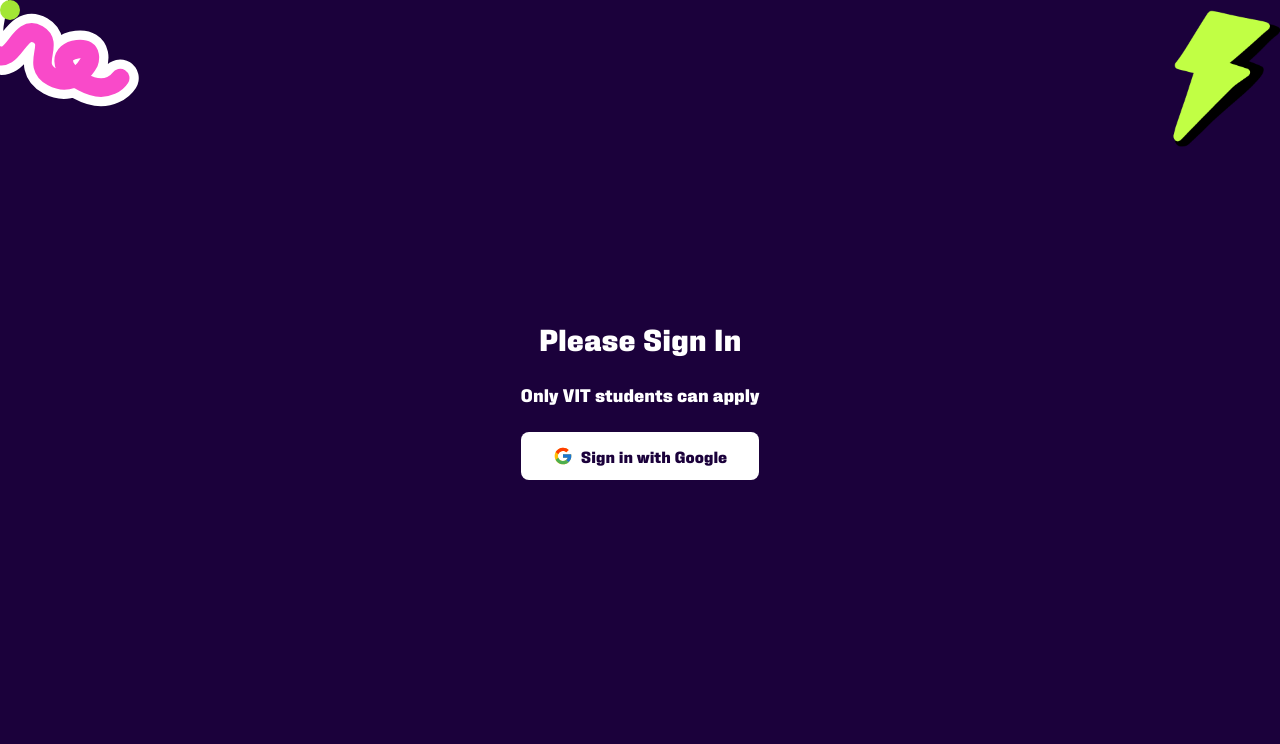
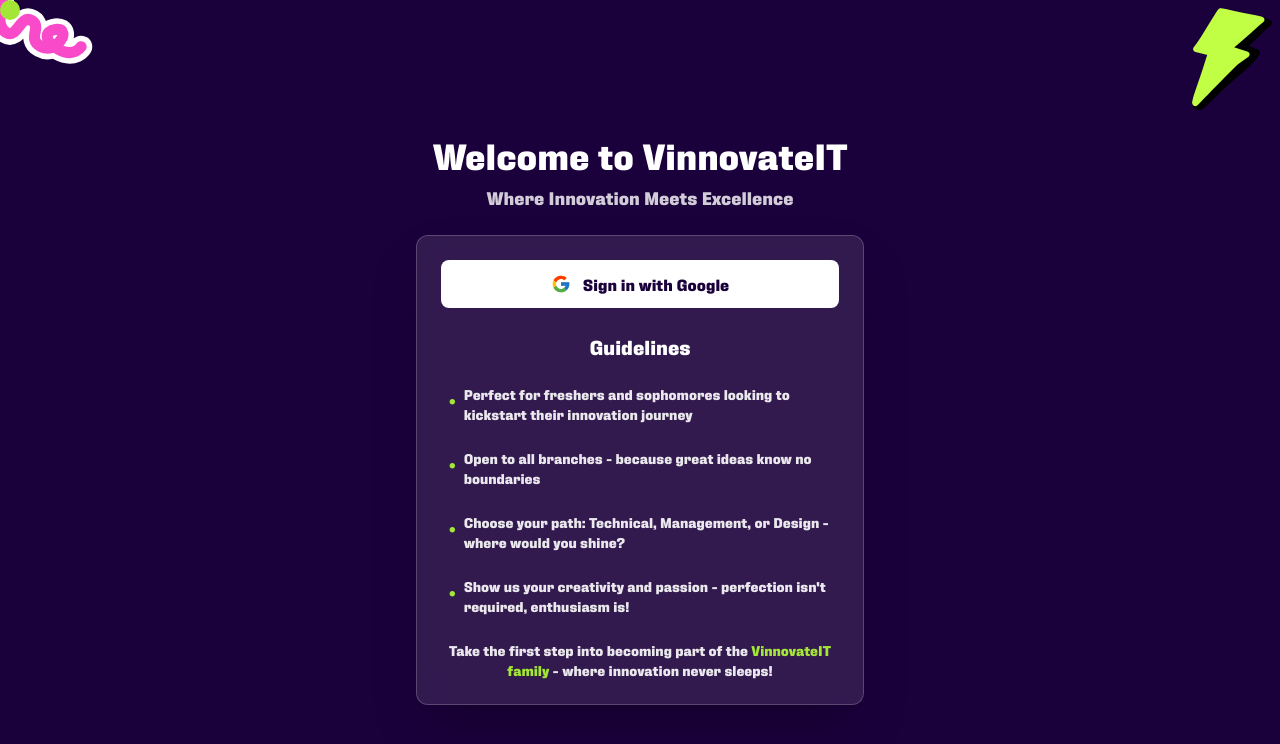
Before and after one commit to vinnovateit/Recruitments2024, a Next.js app: page /apply in a window 1280 px wide. Shown: the top 744 px of the page. Built offline with nearby package versions, Linux system fonts and the light colour scheme; no server answers.

Commit message:
feat: added basic things to fill up auth button page

```diff
--- a/src/app/apply/layout.tsx
+++ b/src/app/apply/layout.tsx
@@ -24,7 +24,7 @@
   return (
     <html lang="en">
       <CustomCursor2/>
-      <body className={`font-sans ${inter.variable} bg-specpurple cursor-none`}>
+      <body className={`font-sans ${inter.variable} bg-specpurple`}>
         <SessionProvider>
           {children}
         </SessionProvider>
--- a/src/components/CursorAnimation.tsx
+++ b/src/components/CursorAnimation.tsx
@@ -22,7 +22,7 @@
 
     // Animation ticker for smoother cursor trail
     gsap.to({}, {
-      duration: 0.008, // Faster update rate (was 0.016)
+      duration: 0.008, // Faster update rate
       repeat: -1,
       onRepeat: () => {
         // Update positions with minimal delay
@@ -30,18 +30,18 @@
           if (index === 0) return;
           const prevPos = cursorPositions[index - 1];
           gsap.to(pos, {
-            duration: 0.08,  // Faster following (was 0.15)
+            duration: 0.08,
             x: prevPos.x,
             y: prevPos.y,
-            ease: "power1.out",  // Slightly smoothed movement
+            ease: "power1.out",
           });
         });
 
         // Animate each cursor with tighter spacing
         cursors.forEach((cursor, index) => {
           gsap.to(cursor, {
-            duration: 0.08,  // Faster movement (was 0.15)
-            x: cursorPositions[index].x - (6 - index * 0.5),  // Tighter spacing (was 10 - index * 0.8)
+            duration: 0.08,
+            x: cursorPositions[index].x - (6 - index * 0.5),
             y: cursorPositions[index].y - (6 - index * 0.5),
             ease: "power1.out",
           });
@@ -62,16 +62,16 @@
         cursors.forEach((cursor, index) => {
           if (index === 0) {
             gsap.to(cursor, {
-              width: 20,  // Slightly smaller hover state
+              width: 20,
               height: 20,
               backgroundColor: "white",
               opacity: 1,
-              duration: 0.2,  // Faster transition
+              duration: 0.2,
             });
           } else {
             gsap.to(cursor, {
               opacity: 0,
-              duration: 0.1,  // Faster fade out
+              duration: 0.1,
             });
           }
         });
@@ -79,10 +79,10 @@
         cursors.forEach((cursor, index) => {
           if (index === 0) {
             gsap.to(cursor, {
-              width: 24,
-              height: 24,
-              filter: "blur(3px)",  // Slightly reduced blur
-              backgroundColor: "rgba(255, 255, 255, 0.6)",
+              width: 32,
+              height: 32,
+              backgroundColor: "transparent",
+              border: "2px solid rgb(74, 222, 128)",
               opacity: 1,
               duration: 0.2,
             });
@@ -97,7 +97,7 @@
         cursors.forEach((cursor, index) => {
           if (index === 0) {
             gsap.to(cursor, {
-              width: 32,  // Slightly smaller button hover
+              width: 32,
               height: 32,
               backgroundColor: "rgba(74, 222, 128, 0.8)",
               opacity: 1,
@@ -117,12 +117,13 @@
       // Reset to original trail state
       cursors.forEach((cursor, index) => {
         gsap.to(cursor, {
-          width: 16 - index * 1,  // Match initial sizes
+          width: 16 - index * 1,
           height: 16 - index * 1,
           backgroundColor: "rgba(74, 222, 128, " + (1 - index * 0.1) + ")",
+          border: "none",
           filter: "blur(0px)",
           opacity: 1,
-          duration: 0.2,  // Faster reset
+          duration: 0.2,
         });
       });
     };
--- a/src/components/DomainSelectionForm.tsx
+++ b/src/components/DomainSelectionForm.tsx
@@ -135,7 +135,7 @@
         <div className="flex justify-center mt-12">
           <button
             onClick={handleNext}
-            className="bg-pink-500 text-white px-10 py-3 rounded text-lg font-medium hover:bg-pink-600 transition-colors"
+            className="bg-pink-500 text-white hover:text-black px-10 py-3 rounded text-lg font-medium hover:bg-[#9FFF47] transition-colors"
           >
             NEXT →
           </button>
--- a/src/components/LoginScreen.tsx
+++ b/src/components/LoginScreen.tsx
@@ -1,11 +1,20 @@
+import React from 'react';
 import { signIn } from "next-auth/react";
+import { motion } from "framer-motion";
 
 const LoginScreen = () => {
   return (
-    <div className="flex flex-col justify-center items-center min-h-screen bg-specpurple gap-6 font-Fixture">
-      <div className="absolute top-0 left-0">
+    <div className="flex flex-col justify-between h-screen bg-specpurple font-Fixture relative">
+      {/* Top section with logos */}
+      <div className="relative w-full pt-6 px-4">
+        <motion.div
+          className="absolute top-0 left-0"
+          initial={{ x: -100, opacity: 0 }}
+          animate={{ x: 0, opacity: 1 }}
+          transition={{ duration: 0.8, ease: "easeOut" }}
+        >
           <svg
-          className="w-16 md:w-32 lg:w-40 ml-[-1.2vw]"
+            className="w-16 md:w-24"
             viewBox="0 0 129 95"
             fill="none"
             xmlns="http://www.w3.org/2000/svg"
@@ -25,33 +34,100 @@
               />
             </g>
           </svg>
-      </div>
+        </motion.div>
 
-      <div className="absolute top-0 right-0">
+        <motion.div
+          className="absolute top-0 right-2"
+          initial={{ x: 100, opacity: 0 }}
+          animate={{ x: 0, opacity: 1 }}
+          transition={{ duration: 0.8, ease: "easeOut" }}
+        >
           <img
             src="/thundericon.png"
             alt="Thunder Icon"
-          className="w-20 md:w-32"
+            className="w-16 md:w-24"
           />
+        </motion.div>
       </div>
-      <>
-      <h1 className="text-white text-3xl font-bold">Please Sign In</h1>
-      <p className="text-white text-lg">Only VIT students can apply</p>
-      <button
+
+      {/* Main content section */}
+      <div className="flex flex-col items-center justify-center flex-grow px-4 pt-12 pb-8">
+        <motion.div
+          className="text-center mb-6"
+          initial={{ y: 50, opacity: 0 }}
+          animate={{ y: 0, opacity: 1 }}
+          transition={{ duration: 0.6, delay: 0.2 }}
+        >
+          <h1 className="text-white text-3xl md:text-4xl font-bold mb-2">Welcome to VinnovateIT</h1>
+          <p className="text-white/80 text-lg">Where Innovation Meets Excellence</p>
+        </motion.div>
+
+        <motion.div
+          className="bg-white/10 backdrop-blur-lg rounded-xl p-6 w-full max-w-md relative border border-white/20 shadow-2xl"
+          initial={{ y: 50, opacity: 0 }}
+          animate={{ y: 0, opacity: 1 }}
+          transition={{ duration: 0.6, delay: 0.4 }}
+          whileHover={{ borderColor: "rgba(163, 230, 53, 0.5)" }}
+        >
+          <motion.button
             onClick={() => signIn("google")}
-        className="bg-white text-specpurple px-8 py-3 rounded-lg font-semibold flex items-center gap-2 hover:bg-gray-100 transition-colors"
+            className="w-full bg-white text-specpurple px-6 py-3 rounded-lg font-semibold flex items-center justify-center gap-3 group"
+            whileHover={{ scale: 1.02, backgroundColor: "#9FFF47" }}
+            whileTap={{ scale: 0.98 }}
+            transition={{ duration: 0.2 }}
           >
-        {/* Inline svg yayy */}
+            <motion.div whileHover={{ scale: 1.1 }} transition={{ duration: 0.2 }}>
               <svg xmlns="http://www.w3.org/2000/svg" viewBox="0 0 48 48" className="w-5 h-5">
                 <path fill="#FFC107" d="M43.611,20.083H42V20H24v8h11.303c-1.649,4.657-6.08,8-11.303,8c-6.627,0-12-5.373-12-12c0-6.627,5.373-12,12-12c3.059,0,5.842,1.154,7.961,3.039l5.657-5.657C34.046,6.053,29.268,4,24,4C12.955,4,4,12.955,4,24c0,11.045,8.955,20,20,20c11.045,0,20-8.955,20-20C44,22.659,43.862,21.35,43.611,20.083z"/>
                 <path fill="#FF3D00" d="M6.306,14.691l6.571,4.819C14.655,15.108,18.961,12,24,12c3.059,0,5.842,1.154,7.961,3.039l5.657-5.657C34.046,6.053,29.268,4,24,4C16.318,4,9.656,8.337,6.306,14.691z"/>
                 <path fill="#4CAF50" d="M24,44c5.166,0,9.86-1.977,13.409-5.192l-6.19-5.238C29.211,35.091,26.715,36,24,36c-5.202,0-9.619-3.317-11.283-7.946l-6.522,5.025C9.505,39.556,16.227,44,24,44z"/>
                 <path fill="#1976D2" d="M43.611,20.083H42V20H24v8h11.303c-0.792,2.237-2.231,4.166-4.087,5.571c0.001-0.001,0.002-0.001,0.003-0.002l6.19,5.238C36.971,39.205,44,34,44,24C44,22.659,43.862,21.35,43.611,20.083z"/>
               </svg>
+            </motion.div>
             Sign in with Google
-      </button>
-      </>
+          </motion.button>
 
+          <motion.div
+            className="mt-6"
+            initial={{ opacity: 0 }}
+            animate={{ opacity: 1 }}
+            transition={{ duration: 0.6, delay: 0.6 }}
+          >
+            <h2 className="text-white text-xl font-semibold mb-4 text-center">Guidelines</h2>
+            <motion.ul className="text-white/90 space-y-2 mb-4 text-sm">
+              {[
+                "Perfect for freshers and sophomores looking to kickstart their innovation journey",
+                "Open to all branches - because great ideas know no boundaries",
+                "Choose your path: Technical, Management, or Design - where would you shine?",
+                "Show us your creativity and passion - perfection isn't required, enthusiasm is!"
+              ].map((text, index) => (
+                <motion.li
+                  key={index}
+                  className="flex items-start gap-2 p-2 rounded-lg hover:bg-white/5"
+                  initial={{ x: -20, opacity: 0 }}
+                  animate={{ x: 0, opacity: 1 }}
+                  transition={{ duration: 0.5, delay: 0.7 + index * 0.1 }}
+                  whileHover={{ x: 10 }}
+                >
+                  <span className="text-lime-400 text-lg">•</span>
+                  <span>{text}</span>
+                </motion.li>
+              ))}
+            </motion.ul>
+          </motion.div>
+
+          <motion.p
+            className="text-white/90 text-center font-bold text-sm"
+            initial={{ opacity: 0 }}
+            animate={{ opacity: 1 }}
+            transition={{ duration: 0.6, delay: 1.2 }}
+          >
+            Take the first step into becoming part of the
+            <span className="text-lime-400"> VinnovateIT family </span>
+            - where innovation never sleeps!
+          </motion.p>
+        </motion.div>
+      </div>
     </div>
   );
 };
```
Lines whose indentation alone changed are shown as unchanged.
